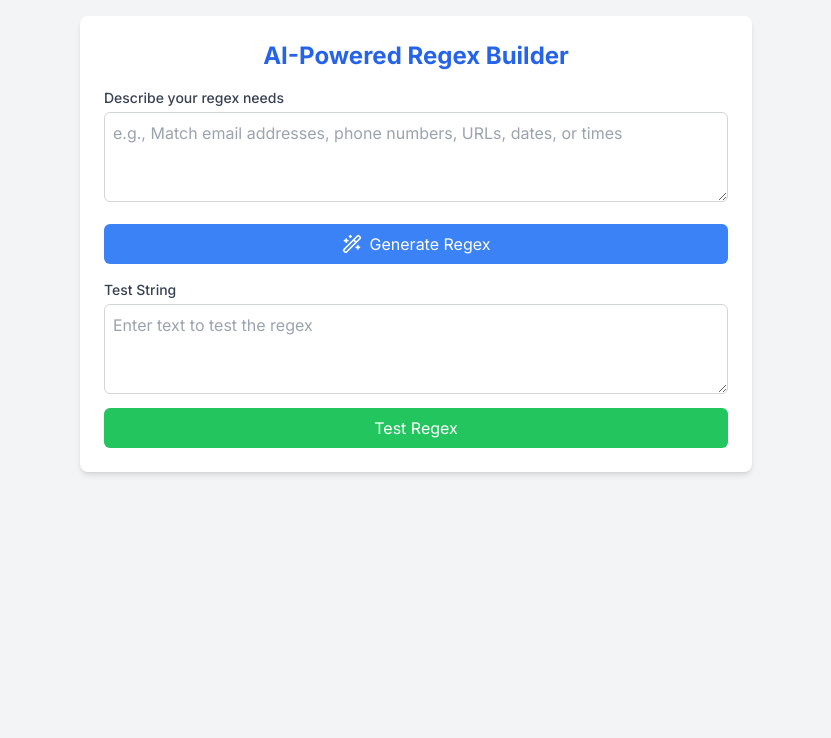
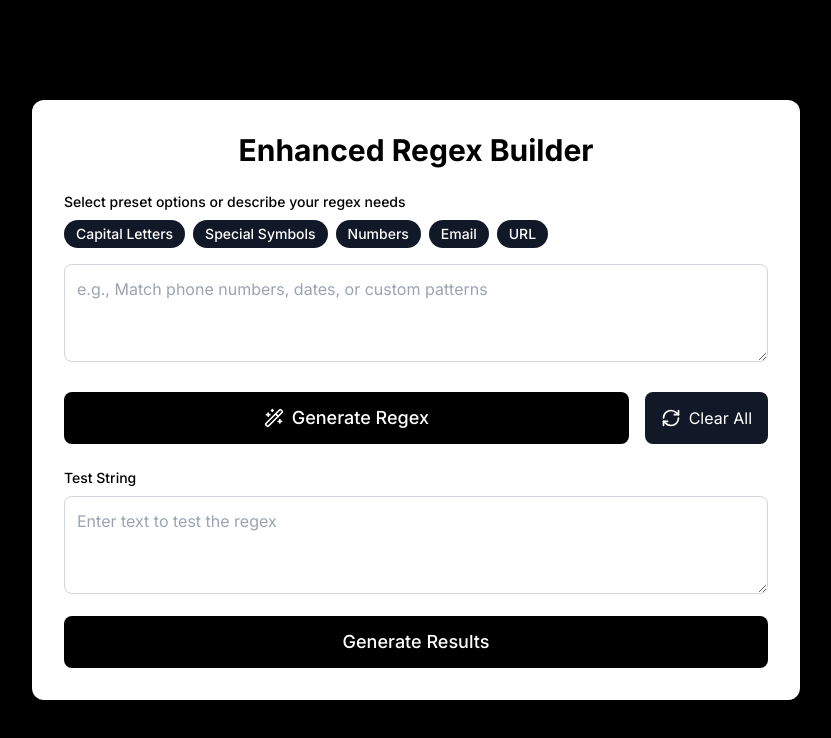
Before and after one commit to pallavkumarjha/regex-generator, a React (Vite) app: page / in a window 1280 px wide. Shown: the top 738 px of the page, without its empty margins (224-1055 px from the left). Built offline with nearby package versions, Linux system fonts and the light colour scheme.

Commit message:
chore: updated ui

```diff
--- a/package.json
+++ b/package.json
@@ -10,6 +10,7 @@
     "preview": "vite preview"
   },
   "dependencies": {
+    "@vercel/analytics": "^1.3.1",
     "lucide-react": "^0.344.0",
     "openai": "^4.67.3",
     "react": "^18.3.1",
--- a/src/App.tsx
+++ b/src/App.tsx
@@ -1,19 +1,46 @@
-import React, { useState } from 'react';
-import { Wand2 } from 'lucide-react';
-import OpenAI from 'openai';
+import { useState, useEffect } from 'react';
+import { Wand2, Copy, Check, X, RefreshCw } from 'lucide-react';
+import { Analytics } from "@vercel/analytics/react"
+import OpenAI from 'openai'
 
 const openai = new OpenAI({
   apiKey: import.meta.env.VITE_OPENAI_API_KEY,
-  dangerouslyAllowBrowser: true
-});
+  dangerouslyAllowBrowser: true // Note: This is not recommended for production
+})
+
+const presetOptions = [
+  { id: 'capital', label: 'Capital Letters', regex: '[A-Z]' },
+  { id: 'special', label: 'Special Symbols', regex: '[!@#$%^&*(),.?":{}|<>]' },
+  { id: 'numbers', label: 'Numbers', regex: '\d' },
+  { id: 'email', label: 'Email', regex: '[a-zA-Z0-9._%+-]+@[a-zA-Z0-9.-]+\.[a-zA-Z]{2,}' },
+  { id: 'url', label: 'URL', regex: 'https?:\/\/(www\.)?[-a-zA-Z0-9@:%._\+~#=]{1,256}\.[a-zA-Z0-9()]{1,6}\b([-a-zA-Z0-9()@:%_\+.~#?&//=]*)' },
+];
 
 function App() {
   const [instructions, setInstructions] = useState('');
+  const [selectedOptions, setSelectedOptions] = useState([]);
   const [regex, setRegex] = useState('');
   const [testString, setTestString] = useState('');
-  const [matches, setMatches] = useState<string[]>([]);
+  const [matches, setMatches] = useState([]);
   const [isLoading, setIsLoading] = useState(false);
   const [error, setError] = useState('');
+  const [copied, setCopied] = useState(false);
+  const [results, setResults] = useState('');
+  // const [isAiFixing, setIsAiFixing] = useState(false)
+
+  useEffect(() => {
+    if (regex) {
+      testRegex();
+    }
+  }, [regex, testString]);
+
+  const handleOptionToggle = (option: any) => { // Use 'any' type for option
+    setSelectedOptions(prev =>
+      prev.includes(option)
+        ? prev.filter(o => o !== option)
+        : [...prev, option]
+    );
+  };
 
   const generateRegex = async () => {
     setIsLoading(true);
@@ -28,6 +55,7 @@ function App() {
       });
 
       const generatedRegex = completion.choices[0].message.content?.trim() || '';
+      console.log('generatedRegex', generatedRegex)
       setRegex(generatedRegex);
     } catch (err) {
       console.error('Error generating regex:', err);
@@ -38,39 +66,91 @@ function App() {
   };
 
   const testRegex = () => {
+    setMatches([]);
+    setError('');
+    if (!regex || regex === 'No regex pattern generated') {
+      setError('Please generate a regex pattern first.');
+      return;
+    }
+    if (!testString.trim()) {
+      setError('Please enter a test string.');
+      return;
+    }
     try {
       const re = new RegExp(regex, 'gi');
       const matchResults = testString.match(re);
       setMatches(matchResults || []);
     } catch (error) {
-      setMatches([]);
       setError('Invalid regex pattern. Please try again.');
     }
   };
 
+  const copyToClipboard = () => {
+    navigator.clipboard.writeText(regex);
+    setCopied(true);
+    setTimeout(() => setCopied(false), 2000);
+  };
+
+  const generateResults = () => {
+    if (!regex || regex === 'No regex pattern generated') {
+      setError('Please generate a regex pattern first.');
+      return;
+    }
+    setResults(`Regex Pattern: ${regex}\n\nTest String: ${testString}\n\nMatches: ${matches.join(', ') || 'No matches found'}`);
+  };
+
+  const clearAll = () => {
+    setInstructions('');
+    setSelectedOptions([]);
+    setRegex('');
+    setTestString('');
+    setMatches([]);
+    setError('');
+    setResults('');
+  };
+
   return (
-    <div className="min-h-screen bg-gray-100 p-4">
-      <div className="max-w-2xl mx-auto bg-white rounded-lg shadow-md p-6">
-        <h1 className="text-2xl font-bold mb-4 text-center text-blue-600">AI-Powered Regex Builder</h1>
+    <div className="min-h-screen bg-black text-white p-4 flex items-center justify-center">
+      <div className="max-w-3xl w-full bg-white rounded-xl shadow-lg p-8">
+        <h1 className="text-3xl font-bold mb-6 text-center text-black">Enhanced Regex Builder</h1>
 
-        <div className="mb-4">
-          <label htmlFor="instructions" className="block text-sm font-medium text-gray-700 mb-1">
-            Describe your regex needs
+        <div className="mb-6">
+          <label className="block text-sm font-medium text-black mb-2">
+            Select preset options or describe your regex needs
           </label>
+          <div className="flex flex-wrap gap-2 mb-4">
+            {presetOptions.map(option => (
+              <button
+                key={option.id}
+                onClick={() => handleOptionToggle(option)}
+                className={`px-3 py-1 rounded-full text-sm font-medium transition-colors duration-200 flex items-center
+                  ${
+                    selectedOptions.includes(option)
+                      ? 'bg-black text-white shadow-md'
+                      : 'bg-gray-900 text-white hover:bg-gray-700'
+                  }`}
+              >
+                {option.label}
+                {selectedOptions.includes(option) && (
+                  <X size={14} className="ml-1 text-white" />
+                )}
+              </button>
+            ))}
+          </div>
           <textarea
-            id="instructions"
             value={instructions}
             onChange={(e) => setInstructions(e.target.value)}
-            className="w-full p-2 border border-gray-300 rounded-md"
+            className="w-full p-3 border border-gray-300 rounded-lg focus:ring-2 focus:ring-black focus:border-transparent transition duration-200 ease-in-out"
             rows={3}
-            placeholder="e.g., Match email addresses, phone numbers, URLs, dates, or times"
+            placeholder="e.g., Match phone numbers, dates, or custom patterns"
           ></textarea>
         </div>
 
+        <div className="flex gap-4 mb-6">
           <button
             onClick={generateRegex}
             disabled={isLoading}
-          className={`w-full bg-blue-500 text-white p-2 rounded-md hover:bg-blue-600 transition-colors flex items-center justify-center ${isLoading ? 'opacity-50 cursor-not-allowed' : ''}`}
+            className="flex-1 bg-black text-white p-3 rounded-lg hover:bg-gray-800 transition-colors duration-200 ease-in-out flex items-center justify-center text-lg font-medium"
           >
             {isLoading ? (
               <span className="animate-spin mr-2">&#9696;</span>
@@ -79,50 +159,64 @@ function App() {
             )}
             {isLoading ? 'Generating...' : 'Generate Regex'}
           </button>
+          <button
+            onClick={clearAll}
+            className="px-4 py-2 bg-gray-900 text-white rounded-lg hover:bg-gray-700 transition-colors duration-200 ease-in-out flex items-center justify-center"
+          >
+            <RefreshCw size={20} className="mr-2" />
+            Clear All
+          </button>
+        </div>
 
         {error && (
-          <div className="mt-4 text-red-500">{error}</div>
+          <div className="mt-4 text-red-500 text-center">{error}</div>
         )}
 
         {regex && (
-          <div className="mt-4">
-            <h2 className="text-lg font-semibold mb-2">Generated Regex:</h2>
-            <code className="block bg-gray-100 p-2 rounded break-all">{regex}</code>
+          <div className="mt-6 bg-black p-4 rounded-lg">
+            <div className="flex justify-between items-center mb-2">
+              <h2 className="text-lg font-semibold text-white">Generated Regex:</h2>
+              <button
+                onClick={copyToClipboard}
+                className="text-black hover:text-gray-200 transition-colors duration-200 ease-in-out p-1 rounded-full hover:bg-gray-700"
+                title="Copy to clipboard"
+              >
+                {copied ? <Check size={20} /> : <Copy size={20} />}
+              </button>
+            </div>
+            <code className="block bg-white text-black p-3 rounded-lg border border-gray-200 break-all text-sm">{regex}</code>
           </div>
         )}
 
-        <div className="mt-4">
-          <label htmlFor="testString" className="block text-sm font-medium text-gray-700 mb-1">
+        <div className="mt-6">
+          <label htmlFor="testString" className="block text-sm font-medium text-black mb-2">
             Test String
           </label>
           <textarea
             id="testString"
             value={testString}
             onChange={(e) => setTestString(e.target.value)}
-            className="w-full p-2 border border-gray-300 rounded-md"
+            className="w-full p-3 border border-gray-300 rounded-lg focus:ring-2 focus:ring-black focus:border-transparent transition duration-200 ease-in-out"
             rows={3}
             placeholder="Enter text to test the regex"
           ></textarea>
         </div>
 
         <button
-          onClick={testRegex}
-          className="w-full mt-2 bg-green-500 text-white p-2 rounded-md hover:bg-green-600 transition-colors"
+          onClick={generateResults}
+          className="w-full mt-4 bg-black text-white p-3 rounded-lg hover:bg-gray-800 transition-colors duration-200 ease-in-out text-lg font-medium"
         >
-          Test Regex
+          Generate Results
         </button>
 
-        {matches.length > 0 && (
-          <div className="mt-4">
-            <h2 className="text-lg font-semibold mb-2">Matches:</h2>
-            <ul className="list-disc pl-5">
-              {matches.map((match, index) => (
-                <li key={index} className="text-gray-700">{match}</li>
-              ))}
-            </ul>
+        {results && (
+          <div className="mt-6 bg-black p-4 rounded-lg">
+            <h2 className="text-lg font-semibold mb-2 text-white">Results:</h2>
+            <pre className="whitespace-pre-wrap text-sm text-white">{results}</pre>
           </div>
         )}
       </div>
+      <Analytics/>
     </div>
   );
 }
```
Also changed, not shown: 2 other files (tests, documents, lock files or other folders). Lines whose indentation alone changed are shown as unchanged.
